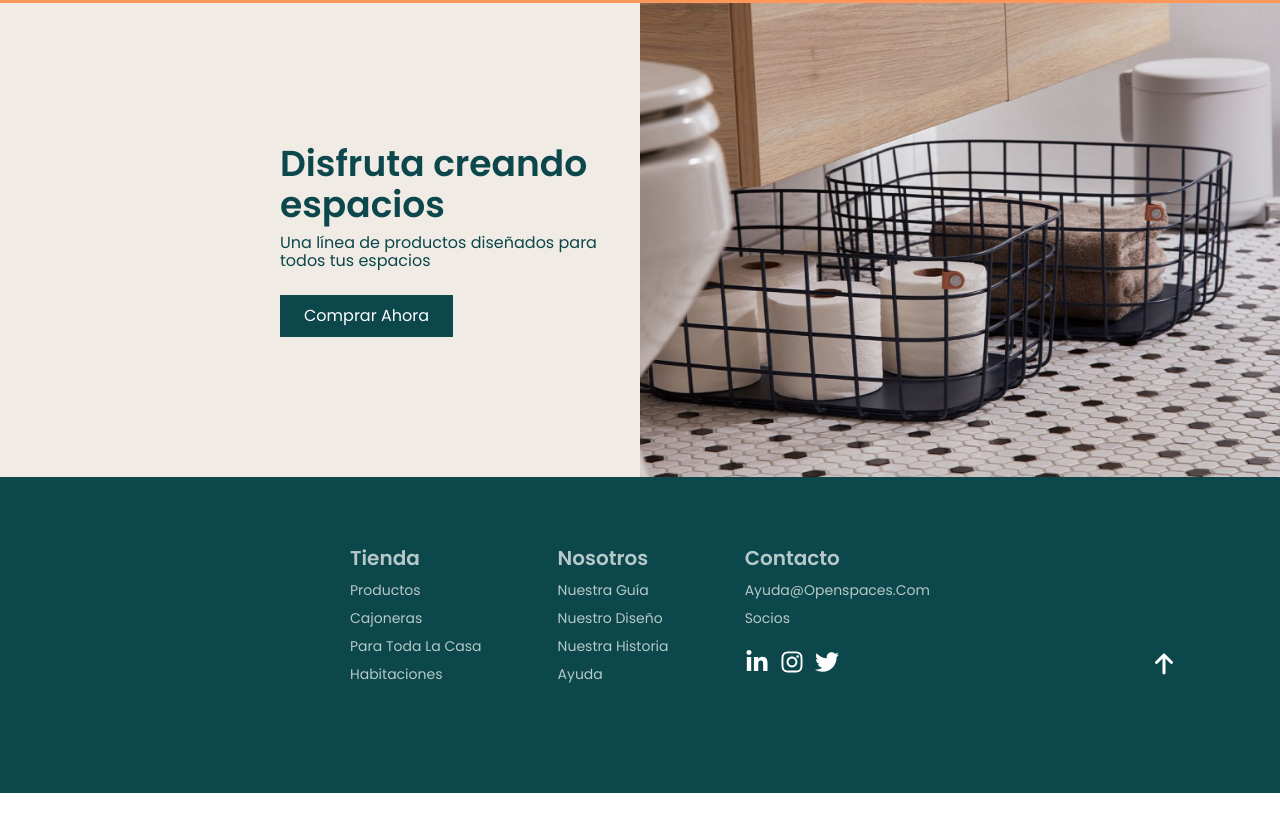
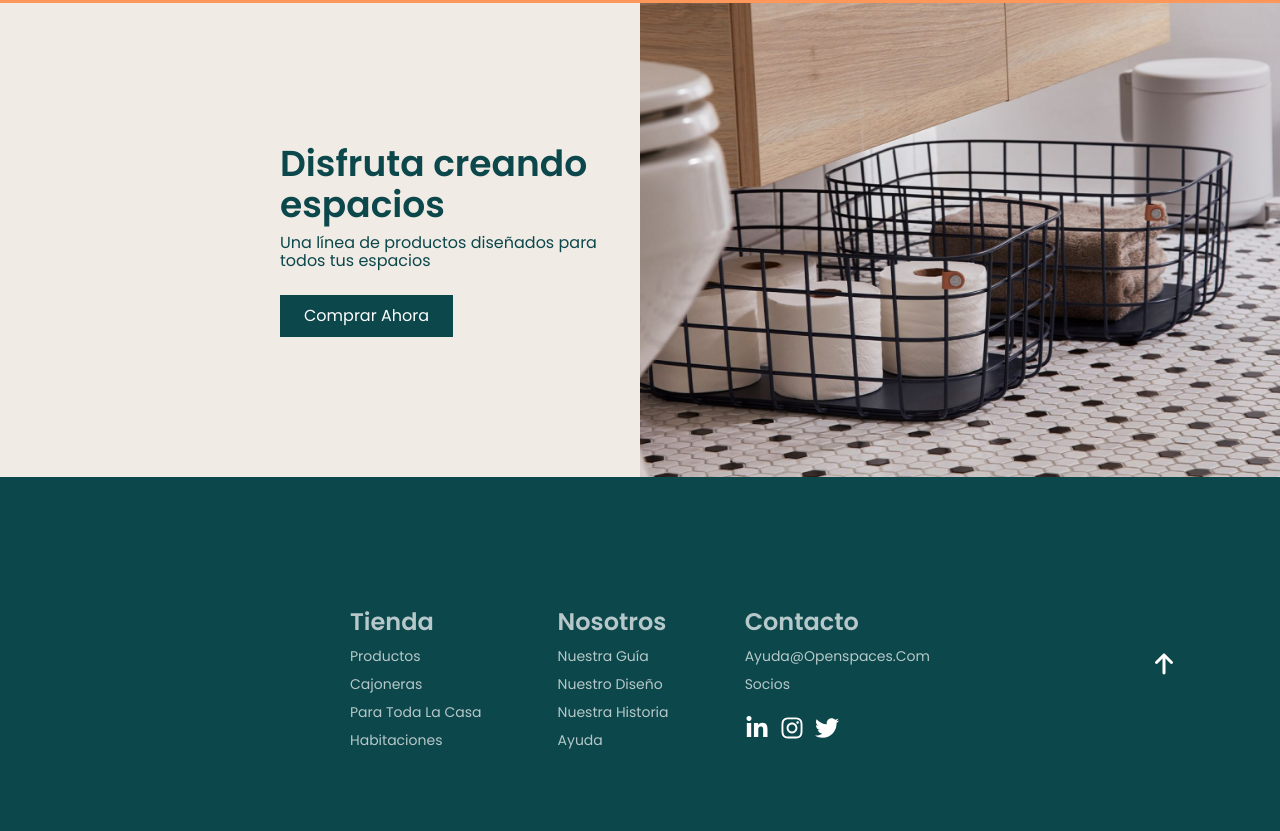
Before and after one commit to Adalab/modulo-1-evaluacion-final-NaiSaratxaga, a website: page public/index.html in a window 1280 px wide. Shown: the part 1743-2574 px from the top of the page. Before the commit the page ends 2536 px from the top, so only its background shows below. Drawn offline with nearby package versions, Linux system fonts and the light colour scheme.

Commit message:
Improves the footer for desktop version

```diff
--- a/src/scss/layout/_footer.scss
+++ b/src/scss/layout/_footer.scss
@@ -13,7 +13,7 @@
     justify-content: space-between;
   }
   @media all and (min-width: 1200px) {
-    padding: 4.375rem 21.875rem;
+    padding: 8.188rem 21.875rem;
   }
 }
 
@@ -27,6 +27,9 @@
   font-weight: $poppins-semi;
   font-size: 1.25rem;
   color: $grey;
+  @media all and (min-width: 1200px) {
+    font-size: 1.5rem;
+  }
 }
 
 .subtitle-footer {
```
Also changed, not shown: public/assets/css/main.css, 1 other file.
